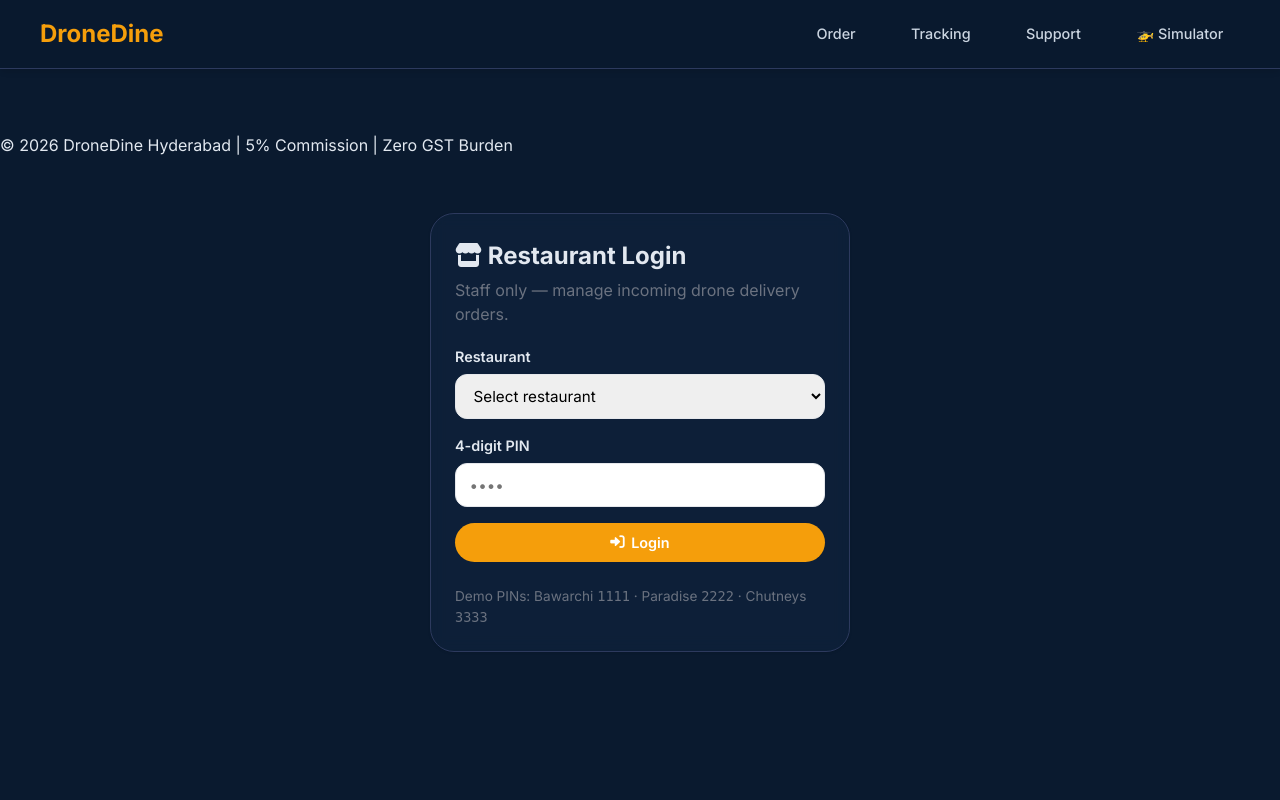
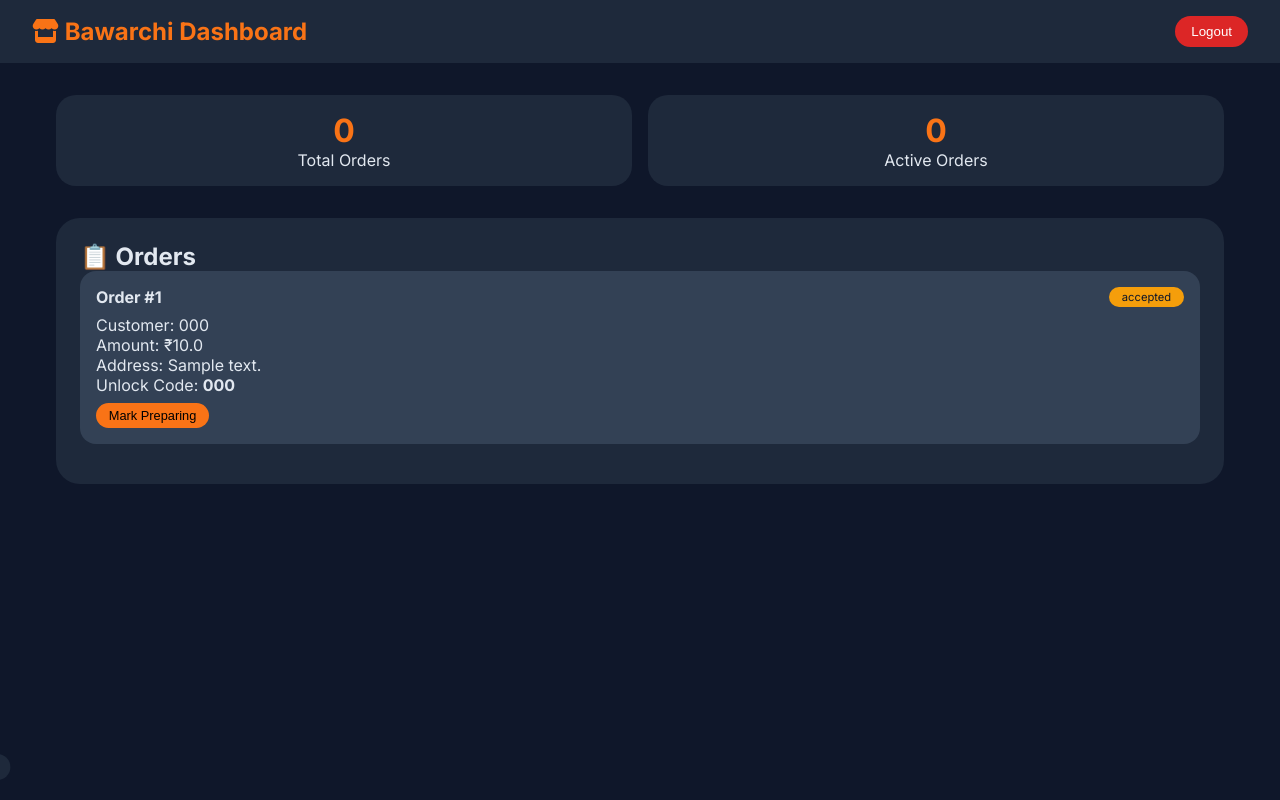
Before and after one commit to manojkumargarige025-art/dronedine-hyderabad, a Flask app: template templates/restaurant_login.html in a window 1280 px wide. Run offline with Flask 3, Linux system fonts and the light colour scheme; the template is opened without the code that fills it: values that come from a table or form of the project are taken from there, others are empty; tables that the repository leaves empty hold one stand-in row (values such as "Sample post").

Commit message:
Update restaurant_login.html

```diff
--- a/templates/restaurant_login.html
+++ b/templates/restaurant_login.html
@@ -3,64 +3,197 @@
 <head>
     <meta charset="UTF-8">
     <meta name="viewport" content="width=device-width, initial-scale=1.0">
-  <title>Restaurant Login | DroneDine</title>
-  <link rel="stylesheet" href="https://cdnjs.cloudflare.com/ajax/libs/font-awesome/6.5.1/css/all.min.css">
-  <link rel="stylesheet" href="/static/css/style.css">
+    <title>Restaurant Dashboard - DroneDine</title>
+    <link href="https://fonts.googleapis.com/css2?family=Inter:opsz,wght@14..32,400;14..32,500;14..32,600;14..32,700&display=swap" rel="stylesheet">
+    <link rel="stylesheet" href="https://cdnjs.cloudflare.com/ajax/libs/font-awesome/6.0.0-beta3/css/all.min.css">
+    <style>
+        * { margin: 0; padding: 0; box-sizing: border-box; }
+        body {
+            font-family: 'Inter', sans-serif;
+            background: #0f172a;
+            color: #e2e8f0;
+        }
+        .navbar {
+            background: #1e293b;
+            padding: 1rem 2rem;
+            display: flex;
+            justify-content: space-between;
+            align-items: center;
+        }
+        .logo {
+            font-size: 1.5rem;
+            font-weight: 700;
+            color: #f97316;
+        }
+        .logout-btn {
+            background: #dc2626;
+            border: none;
+            padding: 0.5rem 1rem;
+            border-radius: 40px;
+            color: white;
+            cursor: pointer;
+        }
+        .container {
+            max-width: 1200px;
+            margin: 2rem auto;
+            padding: 0 1rem;
+        }
+        .stats {
+            display: grid;
+            grid-template-columns: repeat(auto-fit, minmax(200px, 1fr));
+            gap: 1rem;
+            margin-bottom: 2rem;
+        }
+        .stat-card {
+            background: #1e293b;
+            border-radius: 20px;
+            padding: 1rem;
+            text-align: center;
+        }
+        .stat-value {
+            font-size: 2rem;
+            font-weight: 700;
+            color: #f97316;
+        }
+        .orders-list {
+            background: #1e293b;
+            border-radius: 24px;
+            padding: 1.5rem;
+        }
+        .order-card {
+            background: #334155;
+            border-radius: 16px;
+            padding: 1rem;
+            margin-bottom: 1rem;
+        }
+        .order-header {
+            display: flex;
+            justify-content: space-between;
+            margin-bottom: 0.5rem;
+        }
+        .order-status {
+            background: #f59e0b;
+            padding: 0.2rem 0.8rem;
+            border-radius: 20px;
+            font-size: 0.7rem;
+            color: #0f172a;
+        }
+        .action-buttons {
+            display: flex;
+            gap: 0.5rem;
+            margin-top: 0.5rem;
+        }
+        .action-btn {
+            background: #f97316;
+            border: none;
+            padding: 0.3rem 0.8rem;
+            border-radius: 40px;
+            cursor: pointer;
+            font-size: 0.8rem;
+        }
+        .action-btn.decline { background: #dc2626; color: white; }
+        .toast {
+            position: fixed;
+            bottom: 20px;
+            left: 20px;
+            background: #1e293b;
+            color: white;
+            padding: 0.8rem 1.5rem;
+            border-radius: 40px;
+            z-index: 2000;
+            transform: translateX(-120%);
+            transition: 0.3s;
+        }
+        .toast.show { transform: translateX(0); }
+    </style>
 </head>
 <body>
-  {% set active_page = 'restaurant' %}
-  {% include '_navbar.html' %}
 
-  <main class="page-main">
-    <section class="card login-card">
-      <h1 class="page-title"><i class="fas fa-store"></i> Restaurant Login</h1>
-      <p class="page-subtitle">Staff only — manage incoming drone delivery orders.</p>
-      <form id="login-form">
-        <div class="form-group">
-          <label>Restaurant</label>
-          <select id="restaurant-id" class="form-control" required>
-            <option value="">Select restaurant</option>
-            <option value="bawarchi">Bawarchi Restaurant</option>
-            <option value="paradise">Paradise Biryani</option>
-            <option value="chutneys">Chutneys South Indian</option>
-          </select>
+<div class="navbar">
+    <div class="logo"><i class="fas fa-store"></i> {{ restaurant.name }} Dashboard</div>
+    <button class="logout-btn" onclick="window.location.href='/logout'">Logout</button>
 </div>
-        <div class="form-group">
-          <label>4-digit PIN</label>
-          <input type="password" class="form-control" id="restaurant-pin" maxlength="4" inputmode="numeric" required placeholder="••••">
+
+<div class="container">
+    <div class="stats">
+        <div class="stat-card">
+            <div class="stat-value" id="totalOrders">0</div>
+            <div>Total Orders</div>
         </div>
-        <button type="submit" class="btn" style="width:100%">
-          <i class="fas fa-right-to-bracket"></i> Login
-        </button>
-      </form>
-      <p id="login-message" class="alert alert-error hidden" style="margin-top:1rem;"></p>
-      <p class="hint" style="margin-top:1.5rem;">
-        Demo PINs: Bawarchi <code>1111</code> · Paradise <code>2222</code> · Chutneys <code>3333</code>
-      </p>
-    </section>
-  </main>
+        <div class="stat-card">
+            <div class="stat-value" id="activeOrders">0</div>
+            <div>Active Orders</div>
+        </div>
+    </div>
+
+    <div class="orders-list">
+        <h2>📋 Orders</h2>
+        <div id="ordersContainer">
+            {% for order in orders %}
+            <div class="order-card" data-id="{{ order.id }}">
+                <div class="order-header">
+                    <strong>Order #{{ order.id }}</strong>
+                    <span class="order-status">{{ order.status }}</span>
+                </div>
+                <div>Customer: {{ order.user.phone }}</div>
+                <div>Amount: ₹{{ order.total_amount }}</div>
+                <div>Address: {{ order.delivery_address[:60] }}</div>
+                <div>Unlock Code: <strong>{{ order.unlock_code }}</strong></div>
+                <div class="action-buttons">
+                    {% if order.status == 'placed' %}
+                        <button class="action-btn" onclick="updateOrderStatus({{ order.id }}, 'accept')">Accept</button>
+                        <button class="action-btn decline" onclick="updateOrderStatus({{ order.id }}, 'decline')">Decline</button>
+                    {% elif order.status == 'accepted' %}
+                        <button class="action-btn" onclick="updateOrderStatus({{ order.id }}, 'prepare')">Mark Preparing</button>
+                    {% elif order.status == 'preparing' %}
+                        <button class="action-btn" onclick="updateOrderStatus({{ order.id }}, 'dispatch')">Dispatch Drone</button>
+                    {% elif order.status == 'out_for_delivery' %}
+                        <button class="action-btn" onclick="updateOrderStatus({{ order.id }}, 'deliver')">Mark Delivered</button>
+                    {% endif %}
+                </div>
+            </div>
+            {% else %}
+            <p>No orders yet.</p>
+            {% endfor %}
+        </div>
+    </div>
+</div>
+
+<div id="toast" class="toast"></div>
 
 <script>
-    document.getElementById("login-form").addEventListener("submit", async (e) => {
-      e.preventDefault();
-      const msg = document.getElementById("login-message");
-      const res = await fetch("/api/restaurant/login", {
-        method: "POST",
-        headers: { "Content-Type": "application/json" },
-        credentials: "include",
-        body: JSON.stringify({
-          restaurant_id: document.getElementById("restaurant-id").value,
-          pin: document.getElementById("restaurant-pin").value,
-        }),
+    function showToast(msg, isError = false) {
+        const toast = document.getElementById('toast');
+        toast.innerText = msg;
+        toast.style.background = isError ? '#dc2626' : '#1e293b';
+        toast.classList.add('show');
+        setTimeout(() => toast.classList.remove('show'), 3000);
+    }
+
+    async function updateOrderStatus(orderId, action) {
+        try {
+            const res = await fetch(`/api/restaurant/update-order/${orderId}`, {
+                method: 'POST',
+                headers: { 'Content-Type': 'application/json' },
+                body: JSON.stringify({ action })
             });
             const data = await res.json();
-      if (res.ok) {
-        window.location.href = "/restaurant";
+            if (data.success) {
+                showToast(`Order #${orderId} updated to ${action}`);
+                setTimeout(() => window.location.reload(), 1000);
             } else {
-        msg.textContent = data.error || "Login failed";
-        msg.classList.remove("hidden");
+                showToast(data.error || 'Update failed', true);
             }
-    });
+        } catch(e) {
+            showToast('Network error', true);
+        }
+    }
+
+    // Update stats
+    const total = document.querySelectorAll('.order-card').length;
+    const active = document.querySelectorAll('.order-card:has(.order-status:not(:contains("delivered")))').length;
+    document.getElementById('totalOrders').innerText = total;
+    document.getElementById('activeOrders').innerText = active;
 </script>
 </body>
 </html>
```
Lines whose indentation alone changed are shown as unchanged.
